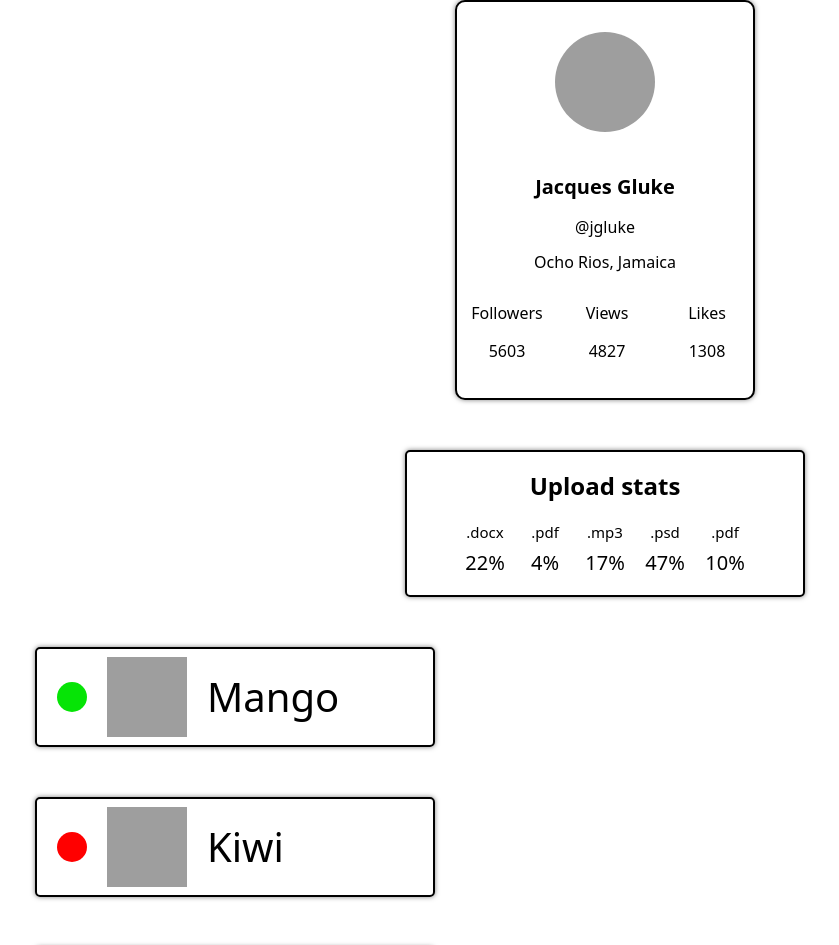
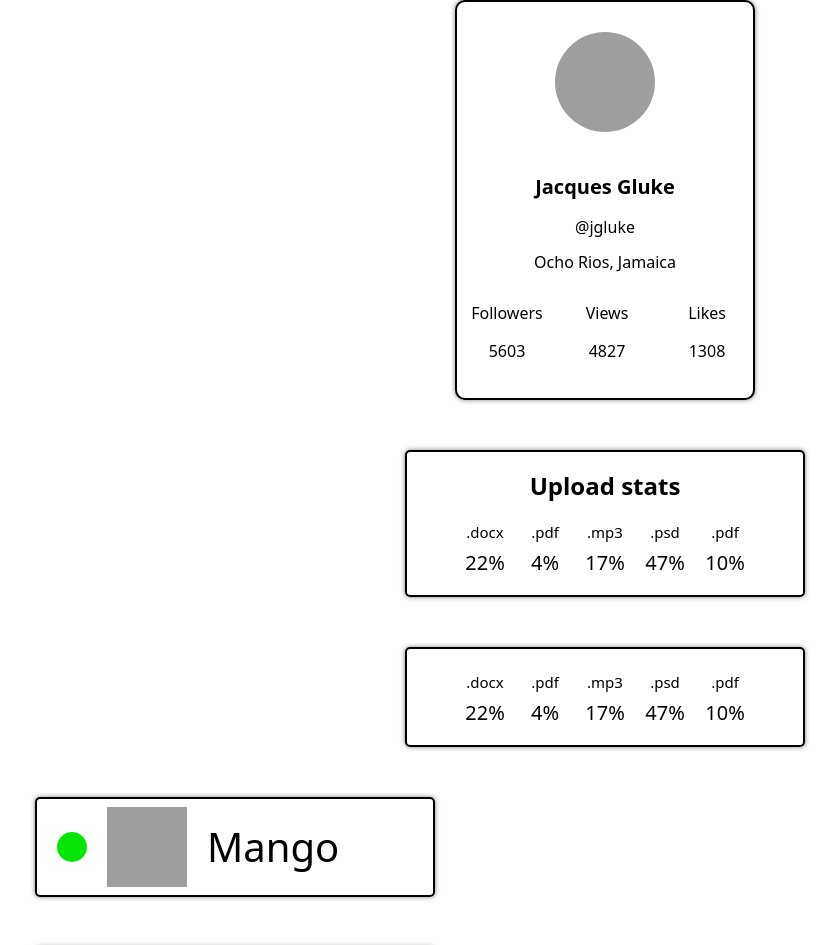
Before and after one commit to Denis-us/goit-react-hw-01-components, a React (Create React App) app: page / in a window 1280 px wide. Shown: the top 945 px of the page, without its empty margins (35-874 px from the left). Built offline with nearby package versions, Linux system fonts and the light colour scheme; grey boxes are pictures that could not be loaded.

Commit message:
Исправил дз

```diff
--- a/src/App.js
+++ b/src/App.js
@@ -25,6 +25,7 @@ const App = () => {
       />
 
       <Statistics title="Upload stats" stats={ statisticalData } />
+      <Statistics stats={ statisticalData } />
 
       <FriendList friends={friends} />
 
--- a/src/components/FriendList/FriendList.js
+++ b/src/components/FriendList/FriendList.js
@@ -1,5 +1,5 @@
 import React from 'react';
-import PropTypes from 'prop-types';
+import FriendListItem from './FriendListItem';
 import styles from './FriendList.module.css';
 
 
@@ -7,22 +7,12 @@ import styles from './FriendList.module.css';
 const FriendList = ({friends}) => {
     return <ul className={styles.list}>
         {friends.map((friend) => (
-            <li className={styles.item} key={friend.id}>
-                <span className={friend.isOnline === true ? styles.isOnline : styles.isOffline}>{friend.isOnline}</span>
-                <img className={styles.avatar} src={friend.avatar} alt={friend.name} width="48" />
-                <p className={styles.name}>{friend.name}</p>
-            </li>
+           <FriendListItem key = {friend.id}
+            avatar = {friend.avatar}
+            name = {friend.name}
+            isOnline = {friend.isOnline}/>
         ))}
     </ul>
 }
 
-FriendList.propTypes = {
-    stats: PropTypes.arrayOf(PropTypes.shape({
-        id:PropTypes.number.isRequired,
-        isOnline: PropTypes.string,
-        avatar: PropTypes.string,
-        name: PropTypes.string
-    })).isRequired
-}
-
 export default FriendList;
--- /dev/null
+++ b/src/components/FriendList/FriendListItem.js
@@ -0,0 +1,22 @@
+import React from 'react';
+import PropTypes from 'prop-types';
+import styles from './FriendList.module.css';
+
+const FriendListItem = ({ id, avatar, name, isOnline }) => {
+    return <li className={styles.item} key={id}>
+                <span className={isOnline === true ? styles.isOnline : styles.isOffline}>{isOnline}</span>
+                <img className={styles.avatar} src={avatar} alt={name} width="48" />
+                <p className={styles.name}>{name}</p>
+            </li>
+}
+
+FriendListItem.propTypes = {
+    friends: PropTypes.arrayOf(PropTypes.shape({
+        id:PropTypes.number.isRequired,
+        isOnline: PropTypes.string,
+        avatar: PropTypes.string,
+        name: PropTypes.string
+    })).isRequired
+}
+
+export default FriendListItem
```
